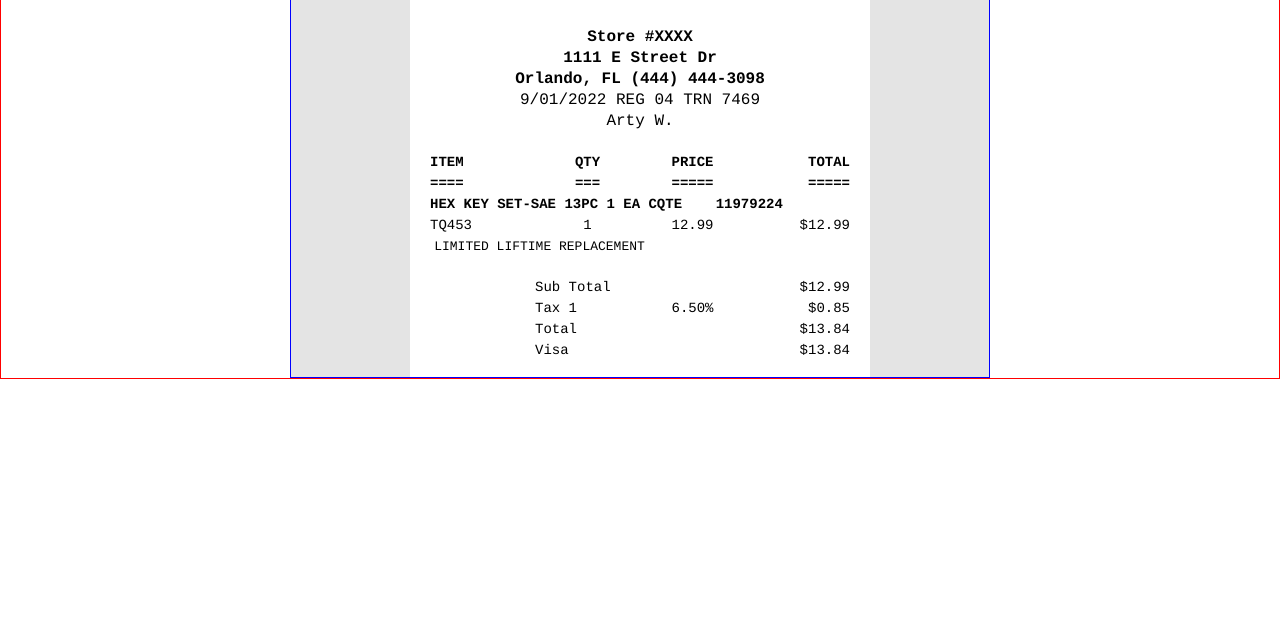
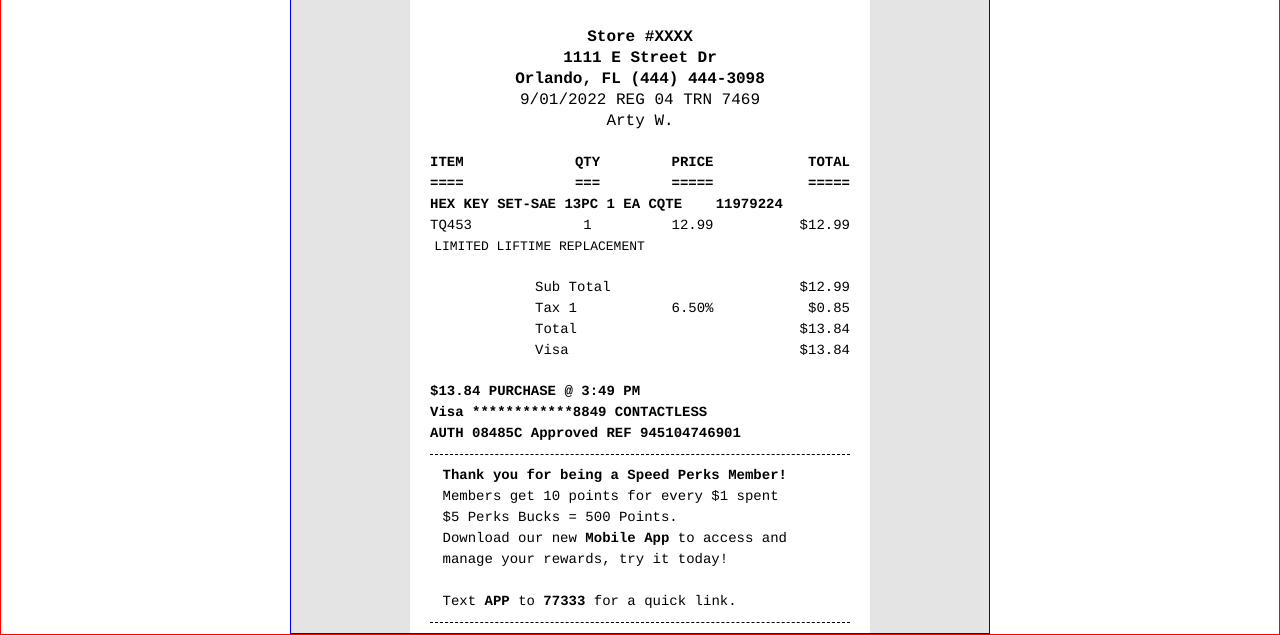
Before and after one commit to bobgtm/AdvanceAuto-email, a plain HTML site: page index.html in a window 1280 px wide. Shown: the part 603-1238 px from the top of the page. Before the commit the page ends 982 px from the top, so only its background shows below. Drawn offline with Linux system fonts and the light colour scheme.

Commit message:
Added and completed Speed Perks Section

```diff
--- a/index.html
+++ b/index.html
@@ -338,9 +338,22 @@
                         <!-- Purchase Details Start -->
                         <tr>
                            <td>
-                              <p></p>
-                              <p></p>
-                              <p></p>
+                              <table
+                              width="420"
+                              cellspacing="0"
+                              cellpadding="0"
+                              border="0"
+                              align="left"
+                              style="font-size: 14px; font-weight: bold;  line-height: 21px; padding-left: 0; margin-top: 20px;"
+                              >
+                                 <tr>
+                                    <td style="text-align: left;">
+                                       $13.84 PURCHASE @ 3:49 PM<br>
+                                       Visa ************8849 CONTACTLESS<br>
+                                       AUTH 08485C Approved REF 945104746901
+                                    </td>
+                                 </tr>
+                              </table>
                            </td>
                         </tr>
                         <!-- Purchase Details End -->
@@ -351,6 +364,25 @@
                   <!-- Speed Perks Start -->
                   <tr>
                      <td>
+                        <table
+                        width="420px"
+                        cellspacing="0"
+                        cellpadding="0"
+                        border="0"
+                        align="center"
+                        style="font-size: 14px; text-align: left; margin: 10px auto; padding: 0 10px; border-bottom: 1px dashed black; border-top: 1px dashed black; line-height: 21px;"
+                        >
+                        <tr>
+                           <td align="left" style="padding: 10px 2.5px">
+                              <b>Thank you for being a Speed Perks Member!</b><br>
+                              Members get 10 points for every $1 spent<br>
+                              $5 Perks Bucks = 500 Points.<br>
+                              Download our new <b>Mobile App</b> to access and manage your rewards, try it today!<br>
+                              <br>
+                              Text <b>APP</b> to <b>77333</b> for a quick link.
+                           </td>
+                        </tr>
+                        </table>
                      </td>
                   </tr>
                   <!-- Speed Perks End -->
```
